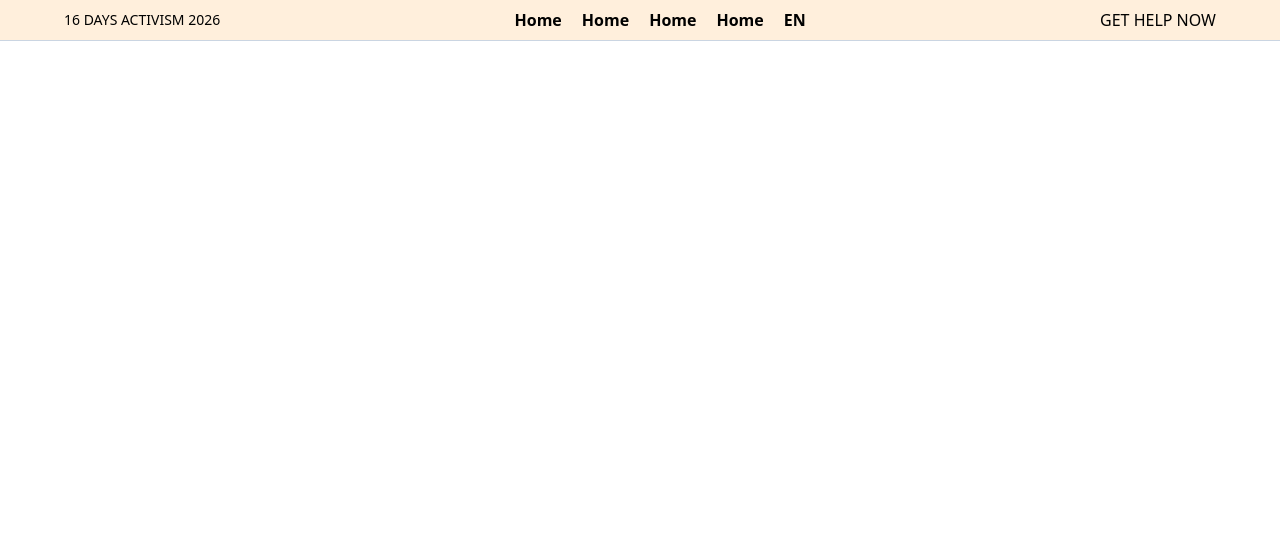
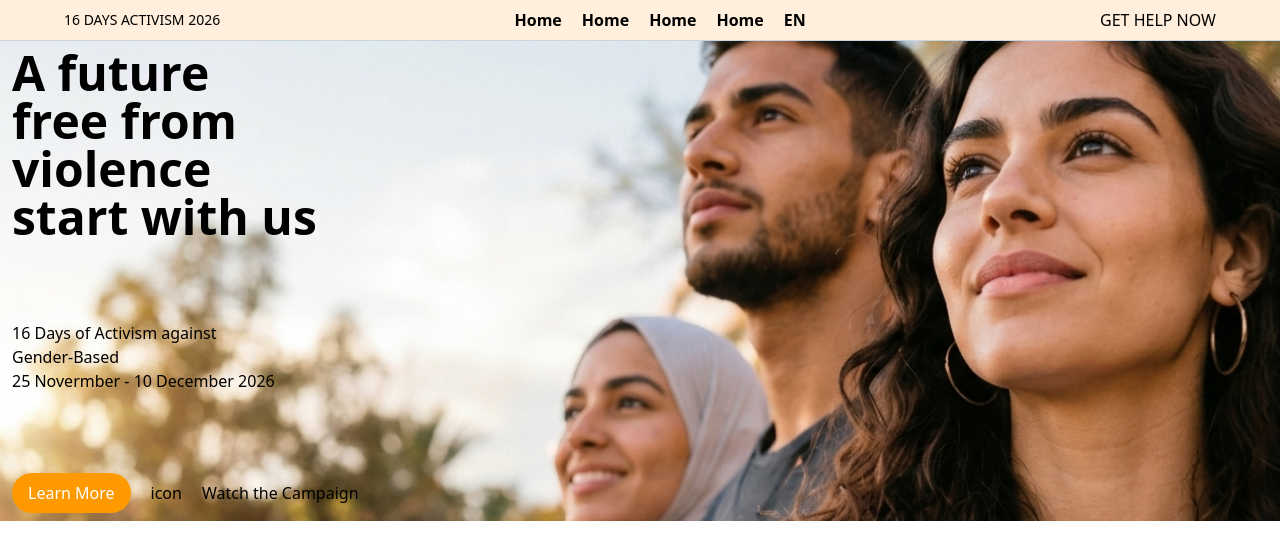
Before and after one commit to TahaSoumbate/TahaSoumbate.FinalProject, a website: page index.html in a window 1280 px wide. Drawn offline with nearby package versions, Linux system fonts and the light colour scheme.

Commit message:
create future free section

```diff
--- a/index.html
+++ b/index.html
@@ -39,6 +39,22 @@
       </nav>
     </header>
     <main>
+      <section
+        class="max-w-7xl flex items-center mx-auto md:h-[60vh] p-3 bg-[url(./public/image/Gemini_Generated_Image_syacaxsyacaxsyac.jfif)] h-full bg-size-[29rem] sm:bg-size-[48rem] lg:bg-cover bg-no-repeat bg-center">
+        <div class="space-y-2 md:space-y-20">
+          <h2 class="w-40 md:text-5xl font-semibold text-balance md:w-80">A future free from violence start with us</h2>
+          <div class="">
+            <p>16 Days of Activism against</p>
+            <p>Gender-Based</p>
+            <p class="w-40 md:w-full">25 Novermber - 10 December 2026</p>
+          </div>
+          <div class="flex flex-col items-start md:flex-row md:items-center gap-5">
+            <button class="rounded-full bg-amber-500 px-4 py-2 text-white">Learn More</button>
+            <button>icon</button>
+            <p>Watch the Campaign</p>
+          </div>
+        </div>
+      </section>
 
 
     </main>
```
